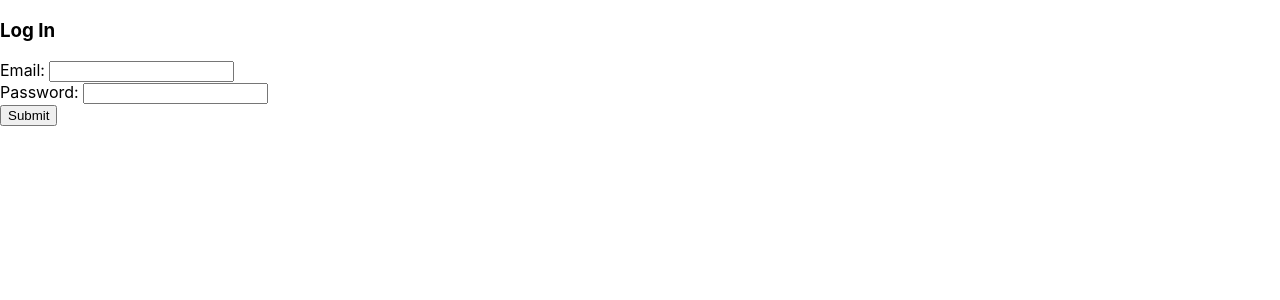
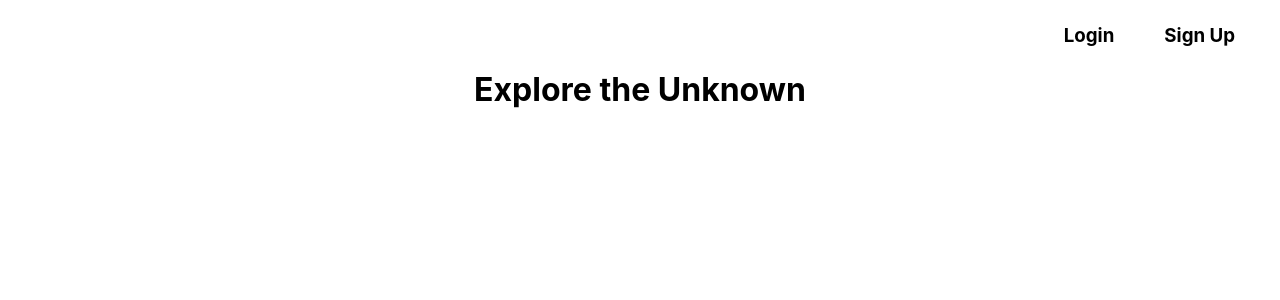
Before and after one commit to anngedeus/HackingTheUnknown, a React (Create React App) app in the folder theunknown/: page / in a window 1280 px wide. Shown: the top 300 px of the page. Built offline with nearby package versions, Linux system fonts and the light colour scheme.

Commit message:
Push to main

```diff
--- a/theunknown/src/App.js
+++ b/theunknown/src/App.js
@@ -3,12 +3,13 @@ import { Route, Routes } from "react-router-dom";
 import Main from "./components/Main";
 import Login from "./components/login";
 import SignUp from "./components/signup";
+import Welcome from "./components/welcome";
 
 function App() {
   return (
     <div className="App">
       <Routes>
-        <Route exact path="/" element={<Login />} />
+        <Route exact path="/" element={<Welcome />} />
         <Route path="/Main" element={<Main />} />
         <Route path="/signup" element={<SignUp />} />
         <Route path="/login" element={<Login />} />
--- a/theunknown/src/components/login.js
+++ b/theunknown/src/components/login.js
@@ -1,4 +1,5 @@
 import React, { useState } from "react";
+import { TextField } from "@mui/material";
 import { useNavigate } from "react-router";
 
 export default function Login() {
@@ -52,20 +53,17 @@ export default function Login() {
       <h3>Log In</h3>
       <form onSubmit={onSubmit}>
         <div className="form-group">
-          <label htmlFor="email">Email: </label>
-          <input
-            type="text"
-            className="form-control"
+          <TextField
             id="email"
+            label="Email"
+            variant="outlined"
             value={form.email}
             onChange={(e) => updateForm({ email: e.target.value })}
           />
         </div>
         <div className="form-group">
-          <label htmlFor="password">Password: </label>
-          <input
-            type="text"
-            className="form-control"
+          <TextField
+            label="Password"
             id="password"
             value={form.password}
             onChange={(e) => updateForm({ password: e.target.value })}
--- a/theunknown/src/components/signup.js
+++ b/theunknown/src/components/signup.js
@@ -1,3 +1,4 @@
+import { TextField } from "@mui/material";
 import React, { useState } from "react";
 import { useNavigate } from "react-router";
 
@@ -53,10 +54,9 @@ export default function SignUp() {
       <h3>Sign Up</h3>
       <form onSubmit={onSubmit}>
         <div classname="form-group">
-          <label htmlFor="name">Name: </label>
-          <input
-            type="text"
-            classname="form-control"
+          <TextField
+            label="Name"
+            variant="outlined"
             id="name"
             value={form.name}
             onChange={(e) => updateForm({ name: e.target.value })}
--- a/theunknown/src/components/welcome.js
+++ b/theunknown/src/components/welcome.js
@@ -0,0 +1,36 @@
+import React from "react";
+import "../styles/welcome.css";
+import { useNavigate } from "react-router";
+
+export default function () {
+  const navigate = useNavigate();
+  return (
+    <div>
+      <div className="nav">
+        <div style={{ display: "flex" }}>
+          <div
+            className="login"
+            onClick={() => {
+              navigate("/login");
+            }}
+          >
+            <h3>Login</h3>
+          </div>
+          <div
+            className="signup"
+            onClick={() => {
+              navigate("/signup");
+            }}
+          >
+            <h3>Sign Up</h3>
+          </div>
+        </div>
+      </div>
+      <div>
+        <h1 style={{ margin: "0 auto", textAlign: "center" }}>
+          Explore the Unknown
+        </h1>
+      </div>
+    </div>
+  );
+}
--- /dev/null
+++ b/theunknown/src/styles/welcome.css
@@ -0,0 +1,20 @@
+.nav{
+    display: flex;
+    justify-content: right;
+}
+
+.login{
+    margin-right: 40px;
+    padding: 5px 5px;
+}
+.login:hover{
+    cursor: pointer;
+}
+
+.signup{
+    margin-right: 40px;
+    padding: 5px 5px;
+}
+.signup:hover{
+    cursor: pointer;
+}
```
